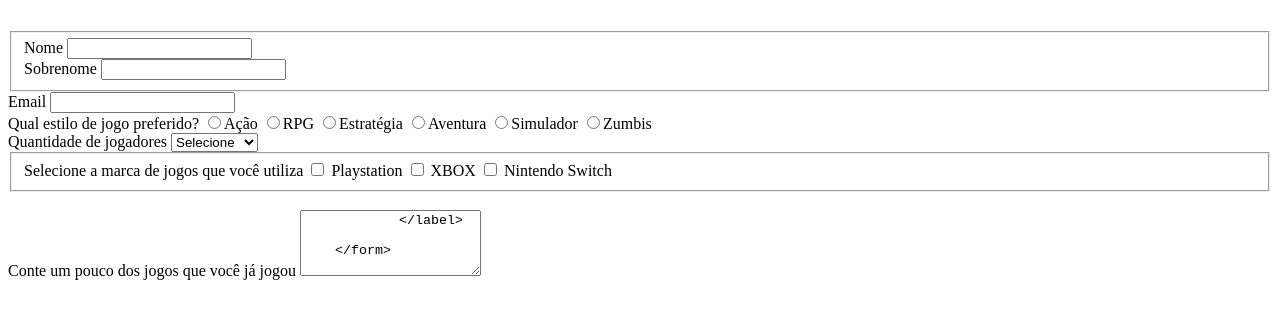
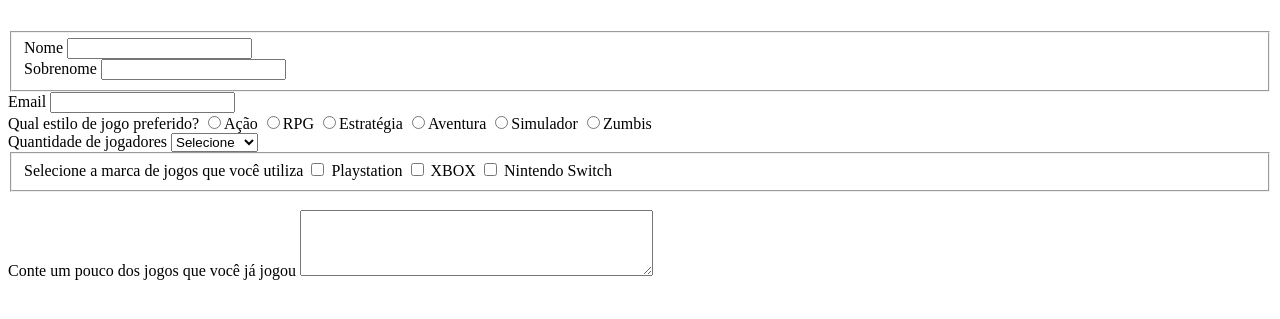
Before and after one commit to mattheusp/formulario_de_cadastro, a plain HTML site: page index.html in a window 1280 px wide. Shown: the part 101-420 px from the top of the page. Drawn offline with Linux system fonts and the light colour scheme.

Commit message:
commit_v25

```diff
--- a/index.html
+++ b/index.html
@@ -79,8 +79,10 @@
                 <div>
                     <br>
                     <label>Conte um pouco dos jogos que você já jogou</label>
-                    <textarea rows="4"
+                    <textarea rows="4" style="width: 26em" id="experiência" name="experiência"></textarea>
                 </div>
+
+
             </label>
 
     </form>
```
